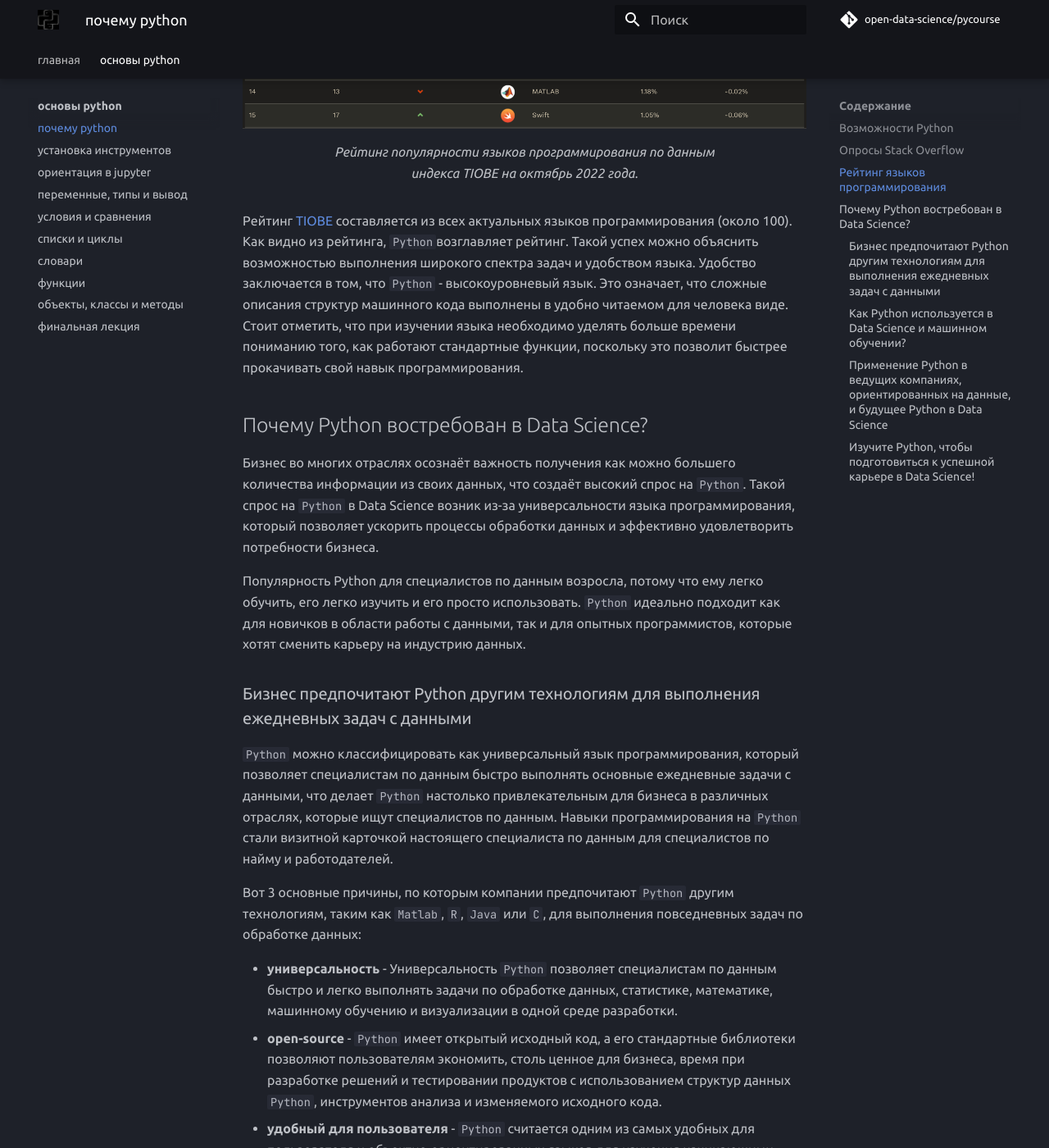
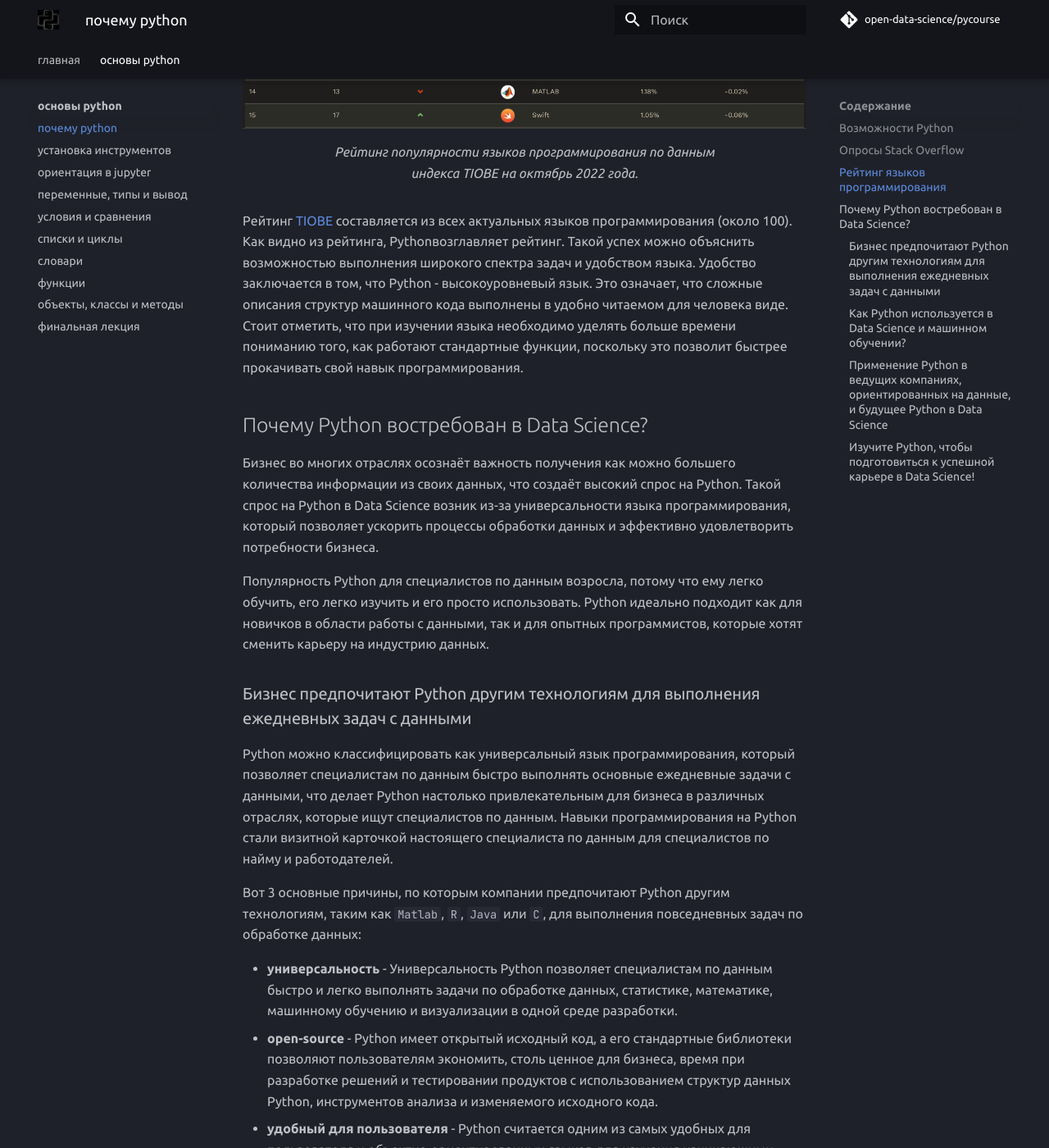
Before and after one commit to open-data-science/pycourse, an MkDocs documentation site: the page built from docs/base/why_py.md, in a window 1280 px wide and 1400 px high, scrolled down 4535 px. Shown: the whole window at 82% size. Built offline with MkDocs 1.6.1 and Material for MkDocs 9.7.7, drawn with Linux system fonts in a browser that asks for light colours; comment, search, counter and statistics services are not loaded; some of the changed text lies outside the part shown.

Commit message:
why_py: `Python` --> Python

```diff
--- a/docs/base/why_py.md
+++ b/docs/base/why_py.md
@@ -8,12 +8,12 @@
 
 [Python](https://www.python.org/) – активно развивающийся язык программирования предназначенный для решения большого
 числа различных задач. Простота в изучении, легкость в написании и чтении кода и лаконичность делают этот язык
-привлекательным и популярным. Одна из сильных сторон языка `Python` - его стандартная библиотека, которая позволяет
+привлекательным и популярным. Одна из сильных сторон языка Python - его стандартная библиотека, которая позволяет
 выполнить широкий спектр задач без установки дополнительного ПО. Существуют библиотеки сторонних производителей, которые
 являются более интересными аналогами некоторых функций стандартной библиотеки (например `NumPy` - библиотека для решения
 вычислительных задач).
 
-Пример некоторых задач, которые можно решить с помощью `Python` и библиотек для таких решений:
+Пример некоторых задач, которые можно решить с помощью Python и библиотек для таких решений:
 
 * создавать web-приложения ([Django](https://www.djangoproject.com/), [Flask](https://flask.palletsprojects.com/));
 * разрабатывать игры ([Pygame](https://www.pygame.org/));
@@ -39,14 +39,14 @@
 
 ![](./_static/why_py_stackoverflow_1.png)
 
-Но для тех, кто учится программировать, картина другая. `HTML/CSS`, `Javascript` и `Python` почти связаны как самые
+Но для тех, кто учится программировать, картина другая. `HTML/CSS`, `Javascript` и Python почти связаны как самые
 популярные языки для людей, изучающих программирование. Люди, изучающие программирование, чаще, чем профессиональные
-разработчики, сообщают об использовании `Python` (58% против 44%), `C++` (35% против 20%) и `C` (32% против 17%).
+разработчики, сообщают об использовании Python (58% против 44%), `C++` (35% против 20%) и `C` (32% против 17%).
 
 ![](./_static/why_py_stackoverflow_2.png)
 
-Пять лет подряд `Python` определялся участниками опросов как наиболее востребованная технология, однако в 2022
-`Rust` незначительно опередил `Python`:
+Пять лет подряд Python определялся участниками опросов как наиболее востребованная технология, однако в 2022
+`Rust` незначительно опередил Python:
 
 ![](./_static/why_py_stackoverflow_3.png)
 
@@ -60,39 +60,43 @@
 </figure>
 
 Рейтинг [TIOBE](https://www.tiobe.com/tiobe-index/) составляется из всех актуальных языков программирования (около 100).
-Как видно из рейтинга, `Python`возглавляет рейтинг. Такой успех можно объяснить возможностью выполнения широкого спектра
-задач и удобством языка. Удобство заключается в том, что `Python` - высокоуровневый язык. Это означает, что сложные
+Как видно из рейтинга, Pythonвозглавляет рейтинг. Такой успех можно объяснить возможностью выполнения широкого спектра
+задач и удобством языка. Удобство заключается в том, что Python - высокоуровневый язык. Это означает, что сложные
 описания структур машинного кода выполнены в удобно читаемом для человека виде. Стоит отметить, что при изучении языка
 необходимо уделять больше времени пониманию того, как работают стандартные функции, поскольку это позволит быстрее
 прокачивать свой навык программирования.
 
 ## Почему Python востребован в Data Science?
 
-Бизнес во многих отраслях осознаёт важность получения как можно большего количества информации из своих данных, что создаёт высокий спрос на `Python`. Такой спрос на `Python` в Data Science возник из-за универсальности языка программирования, который позволяет ускорить процессы обработки данных и эффективно удовлетворить потребности бизнеса.
+Бизнес во многих отраслях осознаёт важность получения как можно большего количества информации из своих данных, что
+создаёт высокий спрос на Python. Такой спрос на Python в Data Science возник из-за универсальности языка
+программирования, который позволяет ускорить процессы обработки данных и эффективно удовлетворить потребности бизнеса.
 
 Популярность Python для специалистов по данным возросла, потому что ему легко обучить, его легко изучить и его просто
-использовать. `Python` идеально подходит как для новичков в области работы с данными, так и для опытных программистов,
+использовать. Python идеально подходит как для новичков в области работы с данными, так и для опытных программистов,
 которые хотят сменить карьеру на индустрию данных.
 
 ### Бизнес предпочитают Python другим технологиям для выполнения ежедневных задач с данными
 
-`Python` можно классифицировать как универсальный язык программирования, который позволяет специалистам по данным быстро выполнять основные ежедневные задачи с данными, что делает `Python` настолько привлекательным для бизнеса в различных отраслях, которые ищут специалистов по данным. Навыки программирования на `Python` стали визитной карточкой настоящего
+Python можно классифицировать как универсальный язык программирования, который позволяет специалистам по данным быстро
+выполнять основные ежедневные задачи с данными, что делает Python настолько привлекательным для бизнеса в различных
+отраслях, которые ищут специалистов по данным. Навыки программирования на Python стали визитной карточкой настоящего
 специалиста по данным для специалистов по найму и работодателей.
 
-Вот 3 основные причины, по которым компании предпочитают `Python` другим технологиям, таким как `Matlab`, `R`, `Java`
+Вот 3 основные причины, по которым компании предпочитают Python другим технологиям, таким как `Matlab`, `R`, `Java`
 или `C`, для выполнения повседневных задач по обработке данных:
 
-- **универсальность** - Универсальность `Python` позволяет специалистам по данным быстро и легко выполнять задачи
+- **универсальность** - Универсальность Python позволяет специалистам по данным быстро и легко выполнять задачи
   по обработке данных, статистике, математике, машинному обучению и визуализации в одной среде разработки.
-- **open-source** - `Python` имеет открытый исходный код, а его стандартные библиотеки позволяют пользователям
+- **open-source** - Python имеет открытый исходный код, а его стандартные библиотеки позволяют пользователям
   экономить, столь ценное для бизнеса, время при разработке решений и тестировании продуктов с использованием структур
-  данных `Python`, инструментов анализа и изменяемого исходного кода.
-- **удобный для пользователя** - `Python` считается одним из самых удобных для пользователя и объектно-ориентированных
+  данных Python, инструментов анализа и изменяемого исходного кода.
+- **удобный для пользователя** - Python считается одним из самых удобных для пользователя и объектно-ориентированных
   языков для изучения начинающими программистами и людьми, меняющими профессию, из-за его простоты использования и
-  поддержки онлайн-сообщества. Например, в интерфейсе `Python` используется простой для понимания код со встроенными
+  поддержки онлайн-сообщества. Например, в интерфейсе Python используется простой для понимания код со встроенными
   типами данных и динамической типизацией для ускоренной разработки, тестирования и внедрения прототипов.
 
-Сравнение, как выглядит одна и та же функция, написанная на `Java` и на `Python`:
+Сравнение, как выглядит одна и та же функция, написанная на `Java` и на Python:
 
 <div class="grid" markdown>
 
@@ -131,18 +135,18 @@
 Когда дело доходит до выбора языка программирования в Data Science, он всегда определяется типом проекта, над которым
 была проделана работа.
 
-В настоящее время `Python` чаще всего используется в индустрии при разработке, тестировании и реализации проектов и
+В настоящее время Python чаще всего используется в индустрии при разработке, тестировании и реализации проектов и
 процессов автоматизированного машинного обучения.
 
-Исследователь данных или инженер по машинному обучению будет использовать `Python` при выполнении проектов
+Исследователь данных или инженер по машинному обучению будет использовать Python при выполнении проектов
 искусственного интеллекта и машинного обучения, включающих анализ настроений, обработку естественного языка или
 предиктивную аналитику, чтобы получать информацию о полезных тенденциях и закономерностях из структурированных и
 неструктурированных наборов данных.
 
-Это стало возможным благодаря развивающимся и бесплатным для всех пакетам библиотек `Python`, предназначенным для
+Это стало возможным благодаря развивающимся и бесплатным для всех пакетам библиотек Python, предназначенным для
 упрощения разработки, тестирования и выполнения проектов машинного обучения для специалистов по данным.
 
-Конкретные примеры ниже иллюстрируют, как некоторые из этих библиотек `Python` используются в индустрии для ключевых
+Конкретные примеры ниже иллюстрируют, как некоторые из этих библиотек Python используются в индустрии для ключевых
 задач в операциях, связанных с Data Science, для каждого бизнеса, включая обработку данных, анализ, манипулирование,
 автоматизацию и машинное обучение:
 
@@ -154,43 +158,43 @@
 
 ### Применение Python в ведущих компаниях, ориентированных на данные, и будущее Python в Data Science
 
-Индустрия данных стала доверять `Python` как многоцелевому языку программирования.
+Индустрия данных стала доверять Python как многоцелевому языку программирования.
 
-Уверенность и рост среди пользователей `Python` развивались по мере того, как `Python` доказывал свою способность
-адаптироваться к ежедневным требованиям компаний к данным, ориентированных на пользователей. `Python` позволил этим
+Уверенность и рост среди пользователей Python развивались по мере того, как Python доказывал свою способность
+адаптироваться к ежедневным требованиям компаний к данным, ориентированных на пользователей. Python позволил этим
 компаниям быстро и эффективно выполнять необходимые задачи по анализу данных, визуализации, автоматизации и машинному
 обучению.
 
-Вот лишь некоторые из способов, которыми 3 ведущие компании, работающие с данными, используют `Python`:
+Вот лишь некоторые из способов, которыми 3 ведущие компании, работающие с данными, используют Python:
 
-- **Netflix** - `Python` повсеместно используется службой создания контента и потоковой передачи `Netflix` ее группами
+- **Netflix** - Python повсеместно используется службой создания контента и потоковой передачи `Netflix` ее группами
   по Data Science и инженерами для анализа данных на стороне сервера, визуализации и тестирования, прогнозной
   аналитики данных, автоматизации оповещений и безопасности, а также мониторинга данных в реальном времени и разработки
   внутренних операционных процессов. Например, персонализированные плейлисты `Netflix` _«Вы должны посмотреть это
   следующим, потому что вы смотрели…»_ используют алгоритмы глубокого обучения и прогнозной аналитики, чтобы дать вам
   конкретные рекомендации, основанные на вашей индивидуальной аналитике поведенческих данных.
-- **Meta** - `Python` всё чаще используется социальной сетью `Facebook` для проектирования, управления
+- **Meta** - Python всё чаще используется социальной сетью `Facebook` для проектирования, управления
   инфраструктурой и операционной автоматизации. Чтобы удовлетворить свои критические потребности пользователей в
   обновлениях в реальном времени, удобстве использования и подключении, `Facebook` приобрела и внедрила
-  платформу [Tornado](https://www.tornadoweb.org/en/stable/), написанную на `Python` (теперь с открытым исходным кодом),
+  платформу [Tornado](https://www.tornadoweb.org/en/stable/), написанную на Python (теперь с открытым исходным кодом),
   которая быстро обрабатывает обширный веб-трафик, предоставляя пользователям эффективную работу в режиме реального
   времени каждый раз, когда они входят в систему.
-- **Google** - `Python` используется технологическим гигантом `Google` в максимально возможной степени - включая анализ
+- **Google** - Python используется технологическим гигантом `Google` в максимально возможной степени - включая анализ
   данных, тестирование и мониторинг, автоматизацию и прогнозную аналитику, веб-приложения и разработку и т.д. `Google`
-  также использовал `Python` для создания фреймворка глубокого обучения `TensorFlow`, который используется для проектов
+  также использовал Python для создания фреймворка глубокого обучения `TensorFlow`, который используется для проектов
   машинного обучения компаний по всему миру.
 
-Ожидается, что в будущем `Python` и Data Science сохранят прочное партнерство благодаря приверженности `Python`
+Ожидается, что в будущем Python и Data Science сохранят прочное партнерство благодаря приверженности Python
 разработке и регулярному выпуску обновлений, отвечающих требованиям индустрии данных и новых технологий. Если среда
-программирования `Python` продолжит расширять свои возможности и универсальность, она по-прежнему будет предпочтительным
+программирования Python продолжит расширять свои возможности и универсальность, она по-прежнему будет предпочтительным
 языком для компаний, проектов и специалистов по работе с данными.
 
 ### Изучите Python, чтобы подготовиться к успешной карьере в Data Science!
 
 Если есть заинтересованность в карьере связанной с индустрией данных, можно подготовиться к успеху, пройдя настоящий
-курс о языке программирования `Python`.
+курс о языке программирования Python.
 
-Изучение использования `Python` для Data Science даст вам конкурентное преимущество при поиске первой работы или при
+Изучение использования Python для Data Science даст вам конкурентное преимущество при поиске первой работы или при
 смене карьеры связанной с индустрией данных.
 
 !!! info "Совет"
```
